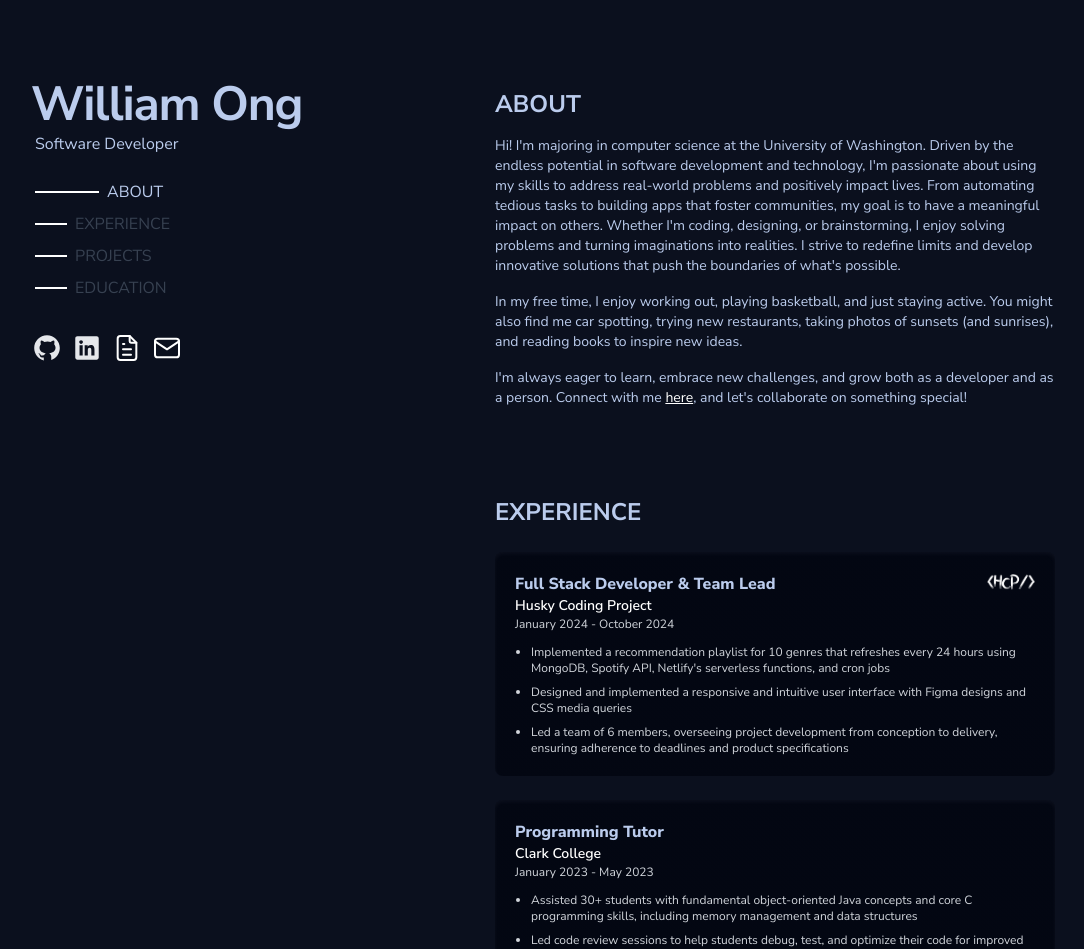
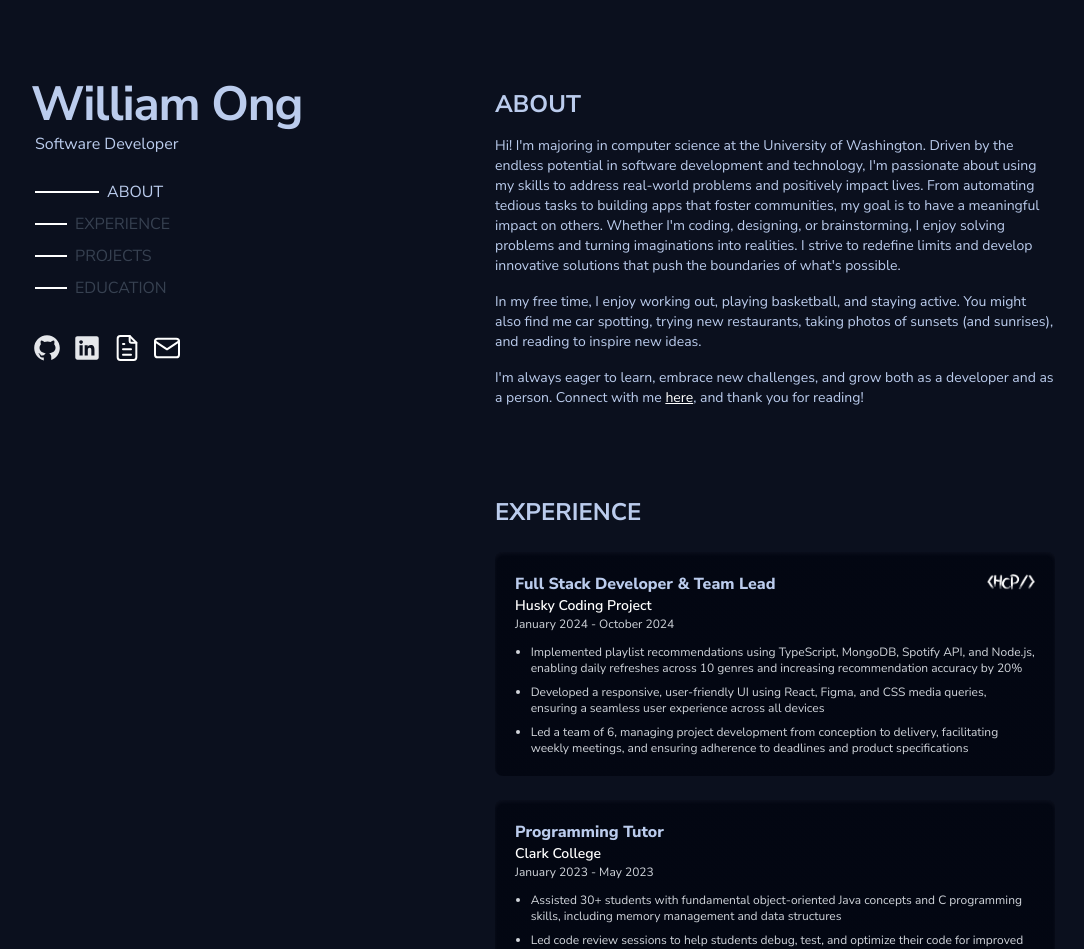
Before and after one commit to william-ong1/portfolio, a Next.js app: page / in a window 1280 px wide. Shown: the top 949 px of the page, without its empty margins (97-1181 px from the left). Built offline with nearby package versions, Linux system fonts and the light colour scheme.

Commit message:
Updated about and experience sections

```diff
--- a/app/components/About.tsx
+++ b/app/components/About.tsx
@@ -13,12 +13,14 @@ const About = (): JSX.Element => {
         </div>
 
         <div className="text-sm mt-4">
-          In my free time, I enjoy working out, playing basketball, and just staying active. You might also find me car spotting, trying new restaurants, taking photos of sunsets (and sunrises), and reading books to inspire new ideas.
+          In my free time, I enjoy working out, playing basketball, and staying active. You might also find me car spotting, trying new restaurants, taking photos of sunsets (and sunrises), and reading to inspire new ideas.
         </div>
 
         <div className="text-sm mt-4">
            I&#39;m always eager to learn, embrace new challenges, and grow both as a developer and as a person.
-          Connect with me <a className="text-white underline" href="https://www.linkedin.com/in/william-ong1" target="_blank" rel="noreferrer noopener">here</a>, and let&#39;s collaborate on something special!
+           Connect with me <a className="text-white underline" href="https://www.linkedin.com/in/william-ong1" target="_blank" rel="noreferrer noopener">here</a>, and thank you for reading!
+
+          {/* Thanks for reading! */}
         </div>
 
       </div>
--- a/app/components/experience/Experience.tsx
+++ b/app/components/experience/Experience.tsx
@@ -8,9 +8,9 @@ const Experience = (): JSX.Element => {
       company: "Husky Coding Project",
       dates: "January 2024 - October 2024",
       description: [
-        "Implemented a recommendation playlist for 10 genres that refreshes every 24 hours using MongoDB, Spotify API, Netlify's serverless functions, and cron jobs",
-        "Designed and implemented a responsive and intuitive user interface with Figma designs and CSS media queries",
-        "Led a team of 6 members, overseeing project development from conception to delivery, ensuring adherence to deadlines and product specifications",
+        "Implemented playlist recommendations using TypeScript, MongoDB, Spotify API, and Node.js, enabling daily refreshes across 10 genres and increasing recommendation accuracy by 20%",
+        "Developed a responsive, user-friendly UI using React, Figma, and CSS media queries, ensuring a seamless user experience across all devices",
+        "Led a team of 6, managing project development from conception to delivery, facilitating weekly meetings, and ensuring adherence to deadlines and product specifications"
       ],
       logo: "/icons/hcp.png",
       link: "https://hcp-uw.com/",
@@ -20,9 +20,9 @@ const Experience = (): JSX.Element => {
       company: "Clark College",
       dates: "January 2023 - May 2023",
       description: [
-        "Assisted 30+ students with fundamental object-oriented Java concepts and core C programming skills, including memory management and data structures",
+        "Assisted 30+ students with fundamental object-oriented Java concepts and C programming skills, including memory management and data structures",
         "Led code review sessions to help students debug, test, and optimize their code for improved performance, modularity, and readability",
-        "Created an engaging and supportive learning environment that encouraged students to ask questions, explore new concepts, and experiment with code",
+        "Created an engaging and supportive learning environment that encouraged students to ask questions and explore new concepts",
       ],
     },
   ];
--- a/app/components/experience/ExperienceCard.tsx
+++ b/app/components/experience/ExperienceCard.tsx
@@ -59,7 +59,7 @@ const ExperienceCard = ({ role, company, dates, description, logo, link }: Exper
 
       {/* Responsibilities */}
       <div className="mt-2">
-        <ul className="list-disc text-xs text-gray-300 pl-4 space-y-2">
+        <ul className="list-disc text-xs text-gray-300 pl-[0.98rem] space-y-2">
           {description.map((item, index) => (
             <li key={index}>{item}</li>
           ))}
```
